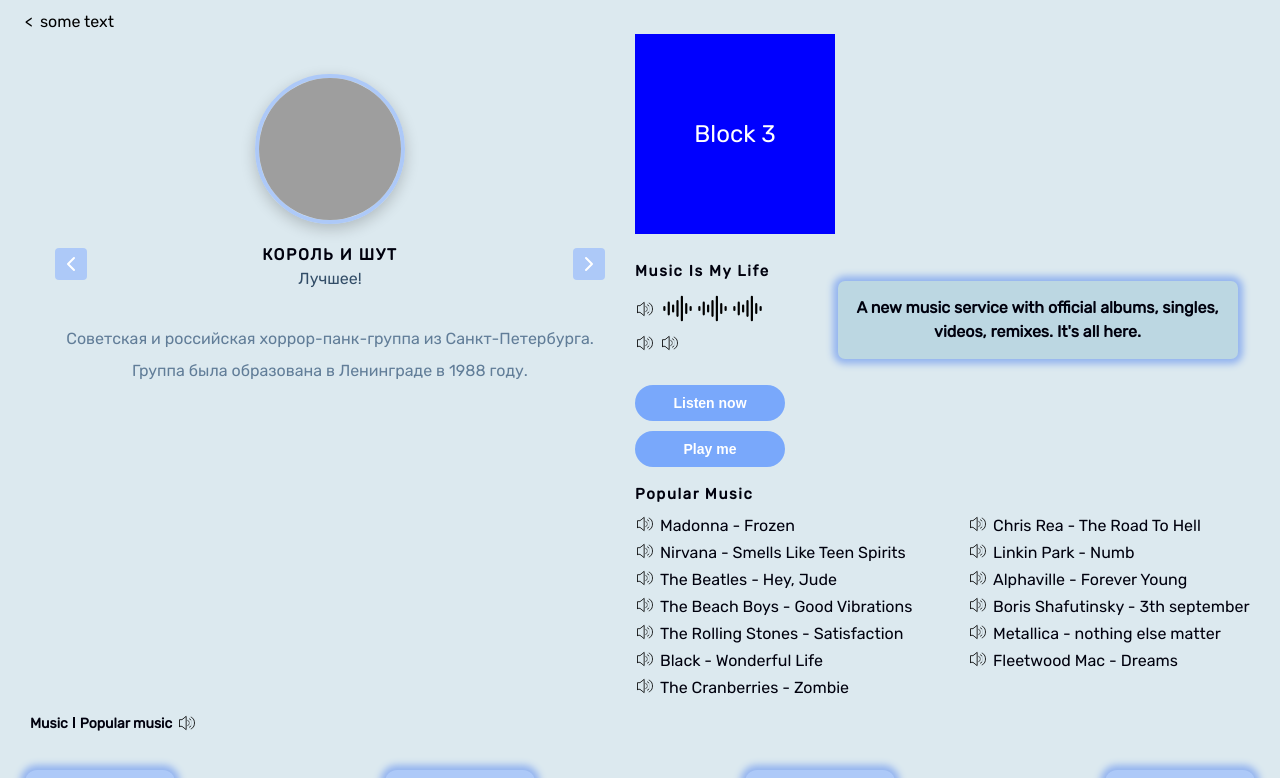
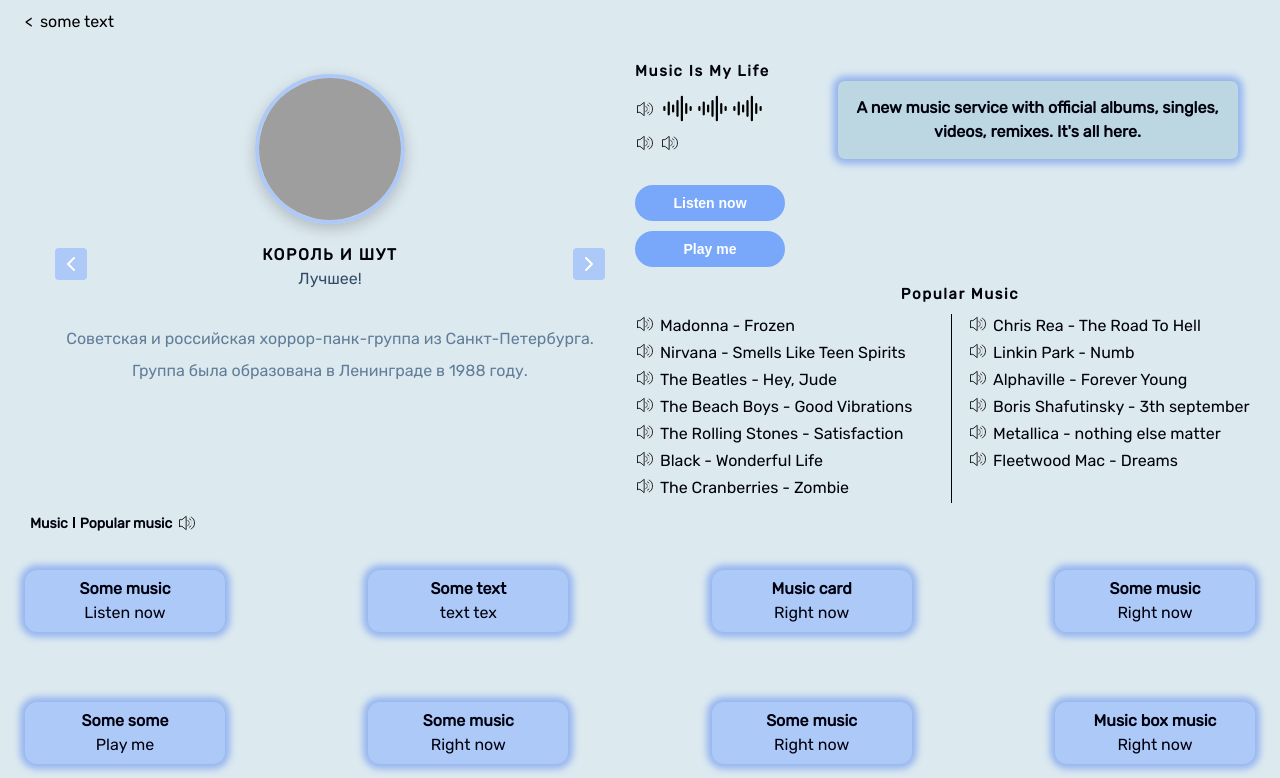
Before and after one commit to weltkind6/react-layout, a React (Create React App) app: page / in a window 1280 px wide. Shown: the top 778 px of the page. Built offline with nearby package versions, Linux system fonts and the light colour scheme; grey boxes are pictures that could not be loaded; the HTML template or start-up script is replaced by a standard one.

Commit message:
track block divider

```diff
--- a/src/componentns/Main/Main.tsx
+++ b/src/componentns/Main/Main.tsx
@@ -2,11 +2,10 @@
 import styles from './main.module.css'
 import SoundSvg from "../common/SoundSvg";
 import BeatSvg from "../common/BeatSvg";
-import {musicData} from "../../music";
+import {musicData, musicData2} from "../../music";
 import Slider from "../common/Slider/Slider";
 import Button from "../common/Button/Button";
 import BottomCard from "../common/BottomCard/BottomCard";
-import Card from "../common/Card/Card";
 
 const Main = () => {
     return (
@@ -18,8 +17,6 @@
                 <div className={styles.desktopContainer}>
                     <Slider />
                     <div className={styles.soundPanel}>
-                        <Card />
-
                         <div className={styles.soundsContainer}>
                             <div>
                                 <h2 className={styles.title}>Music is my life</h2>
@@ -54,6 +51,12 @@
                                         <span>{author} - {trackName}</span>
                                     </div>
                                 ))}
+                                {musicData2.map(({id, author, trackName}) => (
+                                    <div key={id} className={styles.trackBlock1}>
+                                        <SoundSvg />
+                                        <span>{author} - {trackName}</span>
+                                    </div>
+                                ))}
                             </div>
                         </div>
 
@@ -70,16 +73,16 @@
                 </div>
 
                 <div className={styles.cardWrapper}>
-                    <div className={`${styles.cardContainer} ${styles.first}`}>
-                        <BottomCard text="Some music" description="Listen now"/>
+                    <div className={`${styles.cardContainer} `}>
+                        <BottomCard text="Some music" description="Listen now" />
                         <BottomCard text="Some text" description="text tex"/>
-                        <BottomCard text="Music card" description="Right now"/>
+                        <BottomCard text="Music card" description="Right now" />
                         <BottomCard text="Some music" description="Right now"/>
                     </div>
                     <div className={`${styles.cardContainer} ${styles.second}`}>
-                        <BottomCard text="Some some" description="Play me"/>
-                        <BottomCard text="Some music" description="Right now"/>
-                        <BottomCard text="Some music" description="Right now"/>
+                        <BottomCard text="Some some" description="Play me" />
+                        <BottomCard text="Some music" description="Right now" />
+                        <BottomCard text="Some music" description="Right now" />
                         <BottomCard text="Music box music" description="Right now"/>
                     </div>
                 </div>
--- a/src/componentns/Main/main.module.css
+++ b/src/componentns/Main/main.module.css
@@ -71,7 +71,11 @@
     display: flex;
 }
 
-.trackBlock > span {
+.trackBlock1 {
+    display: flex;
+}
+
+.trackBlock > span, .trackBlock1 > span {
     margin-left: 5px;
 }
 
@@ -124,11 +128,14 @@
 
 .first {
     position: relative;
-    z-index: 10;
 }
 
 .last {
     position: relative;
+}
+
+.verticalLine {
+    display: none;
 }
 
 /*screen width 1000px*/
@@ -196,8 +203,12 @@
         column-count: 2;
     }
 
-    .cardWrapper {
-        width: 1280px;
+    .musicTitle {
+        text-align: center;
+    }
+
+    .trackBlock {
+        border-right: 1px solid #00010e;
     }
 
 }
--- a/src/componentns/common/BottomCard/BottomCard.tsx
+++ b/src/componentns/common/BottomCard/BottomCard.tsx
@@ -3,19 +3,21 @@
 
 interface CardProps {
     text: string,
-    description: string
+    description: string,
+    zIndex?: string
 }
-const BottomCard: React.FC<CardProps> = ({text, description}) => {
+const BottomCard: React.FC<CardProps> = ({text, description, zIndex}) => {
     const [isHovered, setIsHovered] = useState(true);
     let timer: NodeJS.Timeout | null = null;
+    console.log('isHovered', isHovered)
 
-    const mouseEventHandler = () => {
+    const handleMouseEnter = () => {
         timer = setTimeout(() => {
             setIsHovered(false);
         }, 500);
     };
 
-    const mouseEventHandler2 = () => {
+    const handleMouseLeave = () => {
         if (timer) {
             clearTimeout(timer);
             timer = null;
@@ -23,20 +25,26 @@
         setIsHovered(true);
     };
 
+    const buttonStyle = {
+        zIndex: isHovered ? 15 : 1,
+    };
+
     return (
         <div className={styles.wrapper}>
             <div className={styles.card}
-                 onMouseLeave={mouseEventHandler}
-                 onMouseEnter={mouseEventHandler2}>
+                 onMouseLeave={handleMouseEnter}
+                 onMouseEnter={handleMouseLeave}>
                 <div>{text}</div>
                 <div>{description}</div>
             </div>
-            <div className={isHovered ? `${styles.cardHover}`: `${styles.remove}`}>
-                Adjust the margin-top value as needed,
-                Adjust the margin-top value as needed,
-                Adjust the margin-top value as needed
-                Adjust the margin-top value as needed
-                Adjust the margin-top value as needed
+            <div className={isHovered ? `${styles.cardHover} ${buttonStyle}` : `${styles.remove}`}>
+                <p style={{padding: "5px"}}>
+                    Adjust the margin-top value as needed,
+                    Adjust the margin-top value as needed,
+                    Adjust the margin-top value as needed
+                    Adjust the margin-top value as needed
+                    Adjust the margin-top value as needed
+                </p>
             </div>
         </div>
     );
--- a/src/componentns/common/BottomCard/styles.module.css
+++ b/src/componentns/common/BottomCard/styles.module.css
@@ -9,8 +9,8 @@
     padding: 7px;
     cursor: pointer;
     position: relative;
+    box-shadow: 0 0 7px 5px #94b4ef;
     z-index: 5;
-    box-shadow: 0 0 7px 5px #94b4ef;
 }
 
 .cardHover {
@@ -19,9 +19,10 @@
     transition: .5s ease-in-out;
     opacity: 0;
     position: absolute;
-    top: 19%;
+    border-radius: 15px;
+    /*top: 33%;*/
+}
 
-}
 
 .card:hover {
     box-shadow: 0 0 5px rgba(0, 0, 0, 0);
@@ -31,6 +32,7 @@
 .card:hover ~ .cardHover {
     opacity: 1;
     transition: .7s ease-in-out;
+    z-index: 10;
 }
 
 .card > div:first-child {
@@ -46,4 +48,12 @@
     .wrapper {
         width: 200px;
     }
+
+    .card {
+        width: 200px;
+    }
+
+    .cardHover {
+        width: 200px;
+    }
 }
--- a/src/componentns/common/Card/Card.tsx
+++ /dev/null
@@ -1,32 +0,0 @@
-import React, { useState } from 'react';
-import './styles.css';
-
-const App = () => {
-    const [isHovered, setIsHovered] = useState(false);
-
-    const handleMouseEnter = () => {
-        setIsHovered(true);
-    };
-
-    const handleMouseLeave = () => {
-        setIsHovered(false);
-    };
-
-    return (
-        <div className="container">
-            <div
-                className={`block ${isHovered ? 'block-hovered' : ''}`}
-                onMouseEnter={handleMouseEnter}
-                onMouseLeave={handleMouseLeave}
-            >
-                Block 1
-            </div>
-            <div className={`block ${isHovered ? 'block-visible' : ''}`}>
-                Block 2
-            </div>
-            <div className="block">Block 3</div>
-        </div>
-    );
-};
-
-export default App;
--- a/src/componentns/common/Card/styles.css
+++ /dev/null
@@ -1,29 +0,0 @@
-.container {
-    position: relative;
-    width: 200px;
-    height: 200px;
-}
-
-.block {
-    position: absolute;
-    top: 0;
-    left: 0;
-    width: 100%;
-    height: 100%;
-    background-color: blue;
-    color: white;
-    display: flex;
-    align-items: center;
-    justify-content: center;
-    font-size: 24px;
-    transition: opacity 0.3s ease;
-}
-
-.block-hovered {
-    opacity: 0.5;
-}
-
-.block-visible {
-    opacity: 1;
-    z-index: 1;
-}
--- a/src/music.js
+++ b/src/music.js
@@ -6,6 +6,9 @@
     {id: 5, author: 'The Rolling Stones', trackName: 'Satisfaction'},
     {id: 6, author: 'Black', trackName: 'Wonderful Life'},
     {id: 7, author: 'The Cranberries', trackName: 'Zombie'},
+]
+
+export const musicData2 = [
     {id: 8, author: 'Chris Rea', trackName: 'The Road To Hell'},
     {id: 9, author: 'Linkin Park', trackName: 'Numb'},
     {id: 10, author: 'Alphaville', trackName: 'Forever Young'},
```
